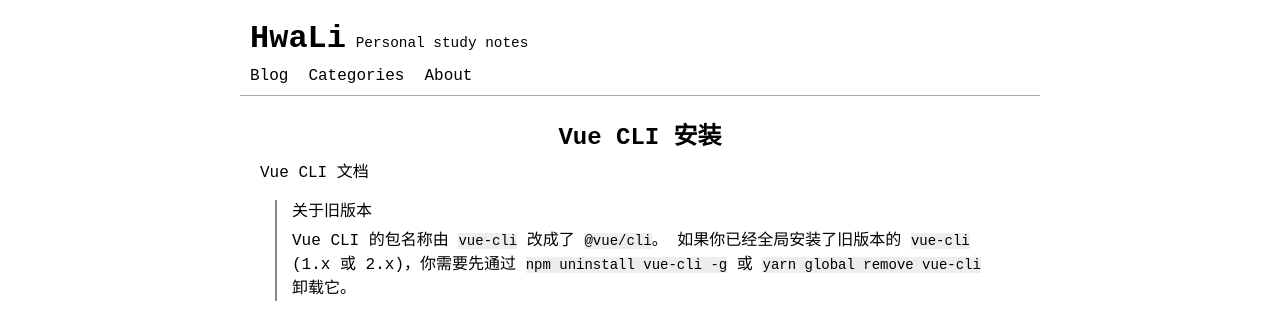
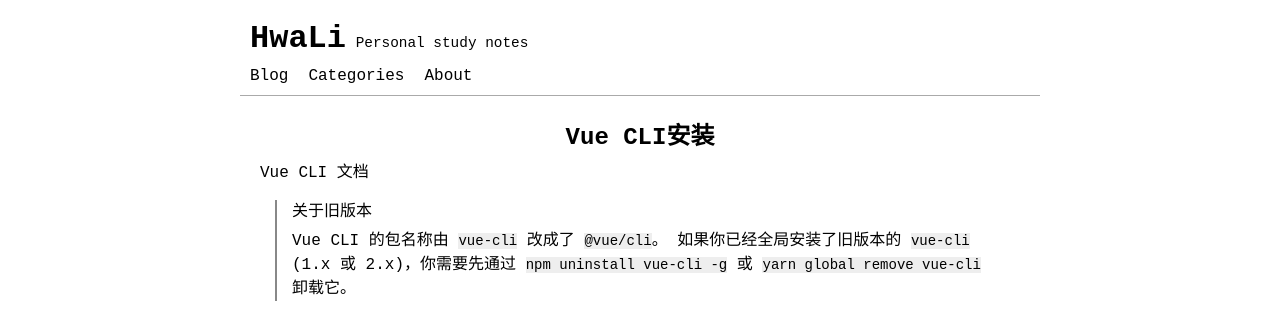
Before and after one commit to hualiy/hualiy.github.io, a Jekyll site: the page built from _posts/Vue/2021-05-05-vuecli-install.md, in a window 1280 px wide. Shown: the top 312 px of the page. Built offline with Jekyll 4.4.1, drawn with Linux system fonts in a browser that asks for light colours; comment, search, counter and statistics services are not loaded.

```diff
--- a/_posts/Vue/2021-05-05-vuecli-install.md
+++ b/_posts/Vue/2021-05-05-vuecli-install.md
@@ -1,6 +1,6 @@
 ---
 layout: post
-title: Vue CLI 安装
+title: Vue CLI安装
 date: 2021-5-5
 categories: [Vue]
 tags: [Vue]
```
